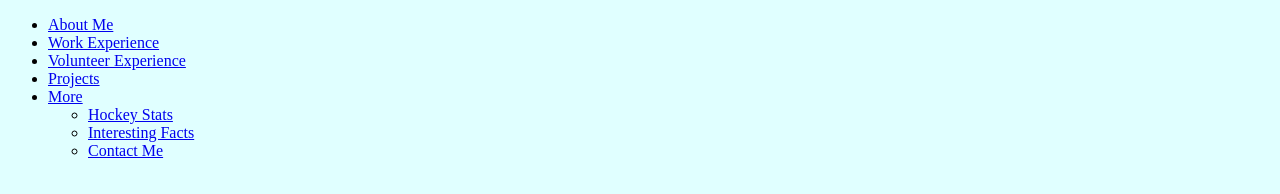
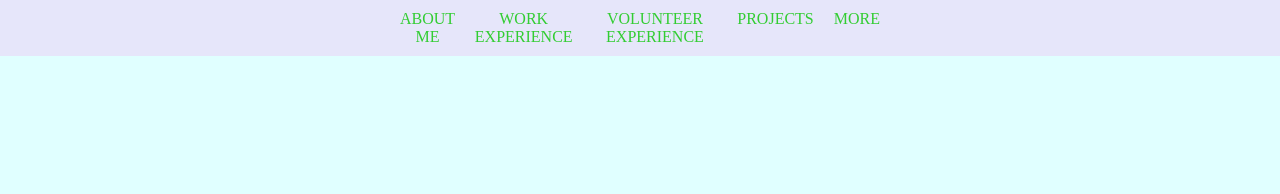
Before and after one commit to kmfinn/kmfinn, a plain HTML site: page index.html in a window 1280 px wide. Drawn offline with Linux system fonts and the light colour scheme.

Commit message:
Adding style to website and Google fonts.

```diff
--- a/assets/css/styles.css
+++ b/assets/css/styles.css
@@ -1,3 +1,43 @@
 html {
   background-color: #E0FFFF;
 }
+
+body {
+  margin: 0;
+}
+
+ul {
+  list-style: none;
+  padding: 0;
+}
+
+a {
+  color: 	#32CD32;
+  text-decoration: none;
+}
+
+.nav-wrapper {
+  background-color: #E6E6FA;
+}
+
+.navbar {
+  margin: 0 auto;
+  width: 500px;
+  display: flex;
+}
+
+.nav-item {
+    display: inline-block;
+    flex-grow: 1;
+    text-align: center;
+}
+
+.nav-item a {
+  text-transform: uppercase;
+  padding: 10px;
+  display: inline-block;
+}
+
+.dropdown-menu {
+  display: none;
+}
--- a/index.html
+++ b/index.html
@@ -3,6 +3,7 @@
   <head>
     <title>Katie Finn </title>
     <link rel="stylesheet" type="text/css" href="assets/css/styles.css"/>
+    <link href="https://fonts.googleapis.com/css?family=Open+Sans" rel="stylesheet">
 
   </head>
   <body>
```
